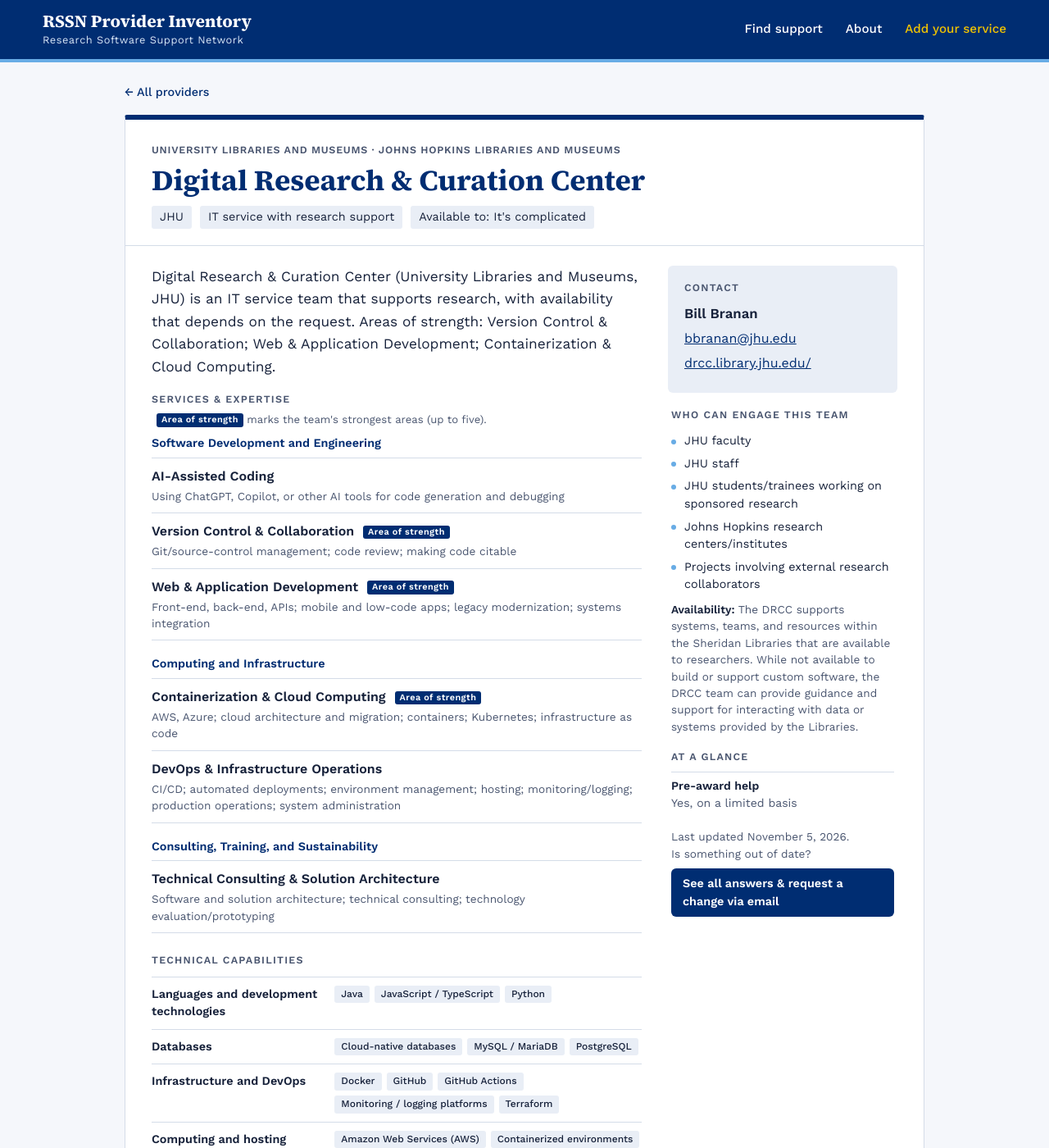
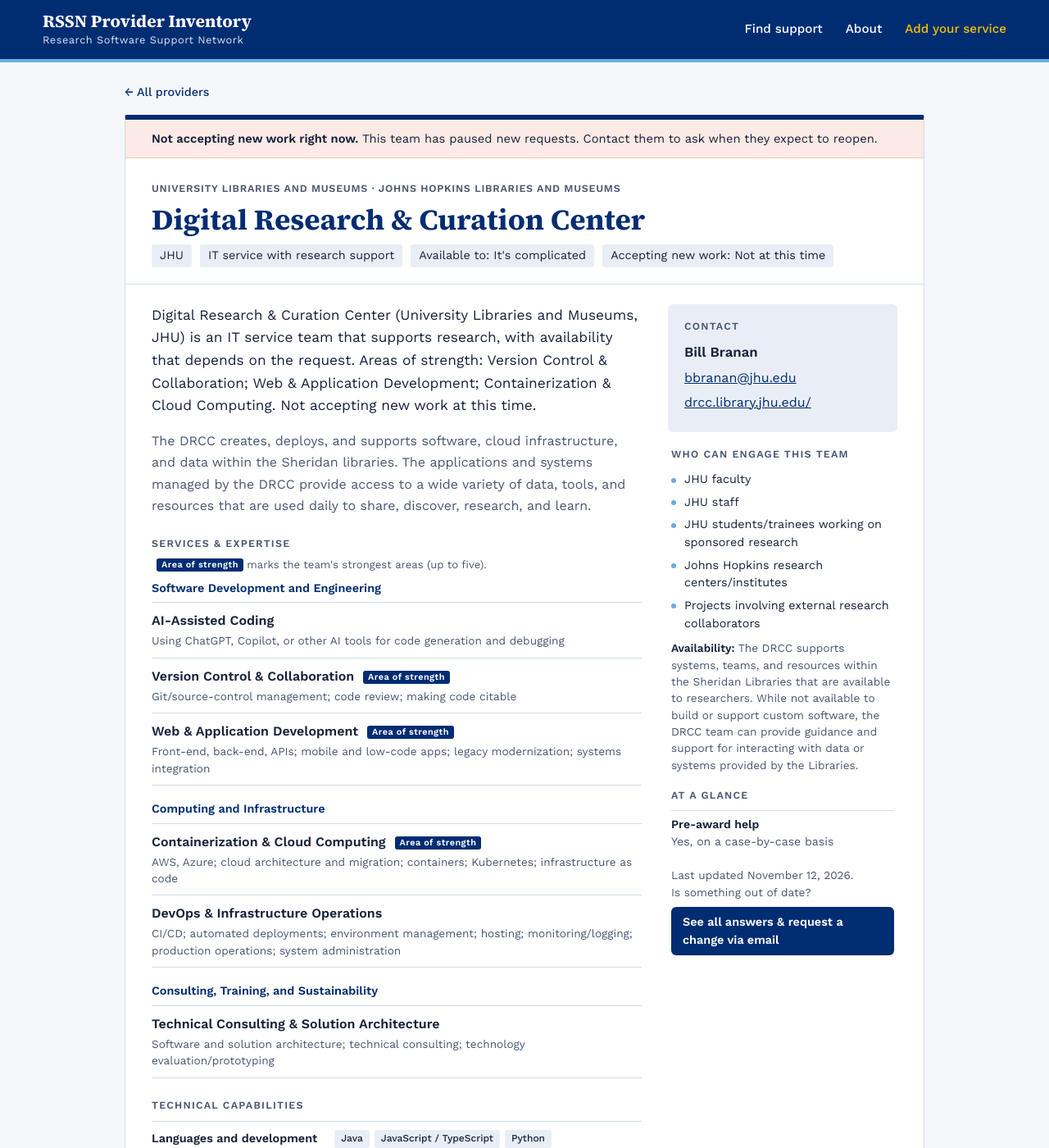
Before and after one commit to JHU-RSSN/RSSN_Provider_Inventory, a Jekyll site: the page built from _providers/digital-research-curation-center.md, in a window 1280 px wide and 1400 px high. Shown: the whole window at 82% size. Built offline with Jekyll 4.4.1, drawn with Linux system fonts in a browser that asks for light colours; some of the changed text lies outside the part shown.

Commit message:
Publish: Provider listing

```diff
--- a/_providers/digital-research-curation-center.md
+++ b/_providers/digital-research-curation-center.md
@@ -56,7 +56,7 @@
   email: "bbranan@jhu.edu"
 
 # Date this listing was last reviewed (YYYY-MM-DD)
-updated: 2026-11-05
+updated: 2026-11-12
 
 # ===== Who you support =====
 
@@ -250,8 +250,8 @@
 
 # Q32. Consults before funding is awarded. CHOOSE ONE.
 # pre_award: "Yes"
-pre_award: "Yes, on a limited basis"
-# pre_award: "Yes, on a case-by-case basis"
+# pre_award: "Yes, on a limited basis"
+pre_award: "Yes, on a case-by-case basis"
 # pre_award: "No"
 
 # Q33. Initial or pre-award consultation. CHOOSE ONE.
@@ -288,7 +288,7 @@
   # - "HIPAA"
   # - "IRB / human-subject research"
   # - "Johns Hopkins IT Risk / Security review"
-  - "Projects involving external collaborators"
+  # - "Projects involving external collaborators"
   # - "Restricted-access research data"
   # - "None of the above"
 # Q35. "Other" write-in answer, if any
@@ -314,7 +314,7 @@
   # - "Prototype / proof-of-concept development"
   # - "Short-term troubleshooting"
   # - "Staff augmentation"
-  # - "Technical consultation / advisory services"
+  - "Technical consultation / advisory services"
 # Q37. "Other" write-in answer, if any
 engagement_types_other: ""
 
@@ -386,7 +386,7 @@
 
 # Q46. How the team is funded. CHOOSE ALL THAT APPLY.
 funding:
-  # - "Centrally funded"
+  - "Centrally funded"
   # - "Department-funded"
   # - "Fee-for-service"
   # - "Grant-funded"
@@ -431,8 +431,8 @@
 
 # Q51. Open source support. CHOOSE ALL THAT APPLY.
 open_source:
-  # - "Contribute to existing open source projects"
-  # - "Develop new open source software"
+  - "Contribute to existing open source projects"
+  - "Develop new open source software"
   # - "Prepare software for public release"
   # - "Advise on licensing, governance, or community"
   # - "Maintain software after public release"
@@ -457,3 +457,4 @@
 # Q54. Good to know (free text; Markdown is fine)
 notes: ""
 ---
+The DRCC creates, deploys, and supports software, cloud infrastructure, and data within the Sheridan libraries. The applications and systems managed by the DRCC provide access to a wide variety of data, tools, and resources that are used daily to share, discover, research, and learn.
```
Also changed, not shown: other parts of _providers/digital-research-curation-center.md (+2 -2 lines), _imports/import_log.json (+93 -0 lines).
